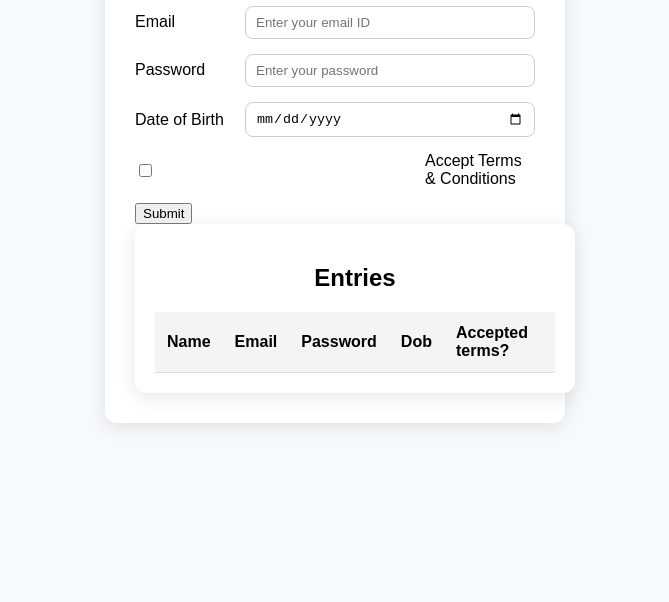
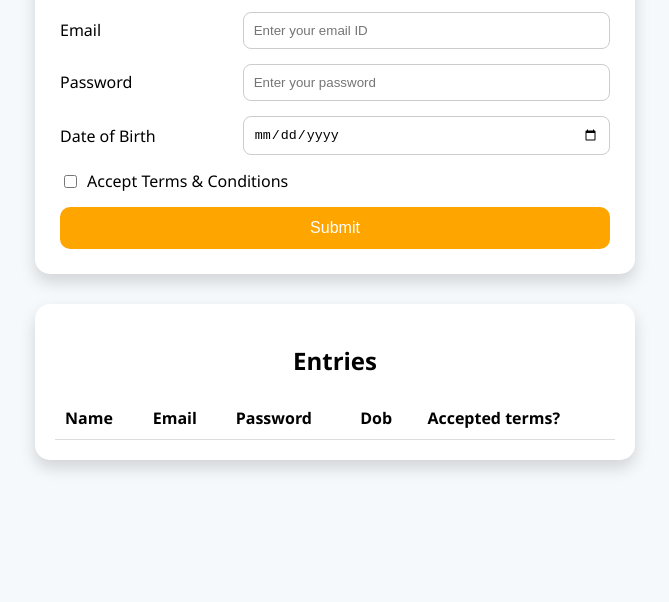
Before and after one commit to paduchuridheeraj/registration-form, a plain HTML site: page index.html in a window 1280 px wide. Shown: the part 198-800 px from the top of the page, without its empty margins (305-974 px from the left). Drawn offline with Linux system fonts and the light colour scheme.

Commit message:
Update style.css

```diff
--- a/style.css
+++ b/style.css
@@ -1,20 +1,21 @@
 body {
-    font-family: Arial, sans-serif;
-    background-color: #f7fafd;
-    display: flex;
-    flex-direction: column;
-    align-items: center;
-    padding: 50px 10px;
+    font-family: 'Segoe UI', sans-serif;
+    background: #f6f9fc;
+    margin: 0;
+    padding: 0;
 }
 
 .container {
-    background: white;
-    padding: 30px;
-    border-radius: 12px;
-    box-shadow: 0 4px 20px rgba(0, 0, 0, 0.1);
-    width: 100%;
-    max-width: 400px;
-    margin-bottom: 40px;
+    max-width: 600px;
+    margin: 40px auto;
+    padding: 20px;
+}
+
+form {
+    background: #fff;
+    padding: 25px;
+    border-radius: 15px;
+    box-shadow: 0 8px 16px rgba(0, 0, 0, 0.15);
 }
 
 h2 {
@@ -25,66 +26,63 @@ h2 {
 .form-group {
     display: flex;
     align-items: center;
-    justify-content: space-between;
     margin-bottom: 15px;
 }
 
 .form-group label {
-    width: 110px;
+    flex: 1;
+    margin-right: 10px;
+    font-weight: 500;
 }
 
 .form-group input[type="text"],
 .form-group input[type="email"],
 .form-group input[type="password"],
 .form-group input[type="date"] {
-    flex: 1;
-    padding: 8px 10px;
+    flex: 2;
+    padding: 10px;
     border-radius: 8px;
     border: 1px solid #ccc;
+    outline: none;
 }
 
-.checkbox-container {
+.form-group.checkbox {
     display: flex;
     align-items: center;
-    margin-bottom: 15px;
 }
 
-.checkbox-container input {
-    margin-right: 8px;
+.form-group.checkbox input {
+    margin-right: 10px;
 }
 
-.submit-btn {
+button[type="submit"] {
     background-color: orange;
     color: white;
     border: none;
-    padding: 10px 20px;
+    padding: 12px 20px;
     width: 100%;
-    border-radius: 8px;
+    font-size: 16px;
+    border-radius: 10px;
     cursor: pointer;
-    font-weight: bold;
 }
 
 .entries-container {
-    background: white;
+    background: #fff;
+    margin-top: 30px;
     padding: 20px;
-    border-radius: 12px;
-    box-shadow: 0 4px 20px rgba(0, 0, 0, 0.1);
-    width: 100%;
-    max-width: 800px;
+    border-radius: 15px;
+    box-shadow: 0 8px 16px rgba(0, 0, 0, 0.15);
 }
 
 table {
     width: 100%;
     border-collapse: collapse;
+    margin-top: 10px;
 }
 
 th,
 td {
-    padding: 12px;
+    padding: 10px;
     text-align: left;
     border-bottom: 1px solid #ddd;
 }
-
-th {
-    background-color: #f3f4f6;
-}
```
